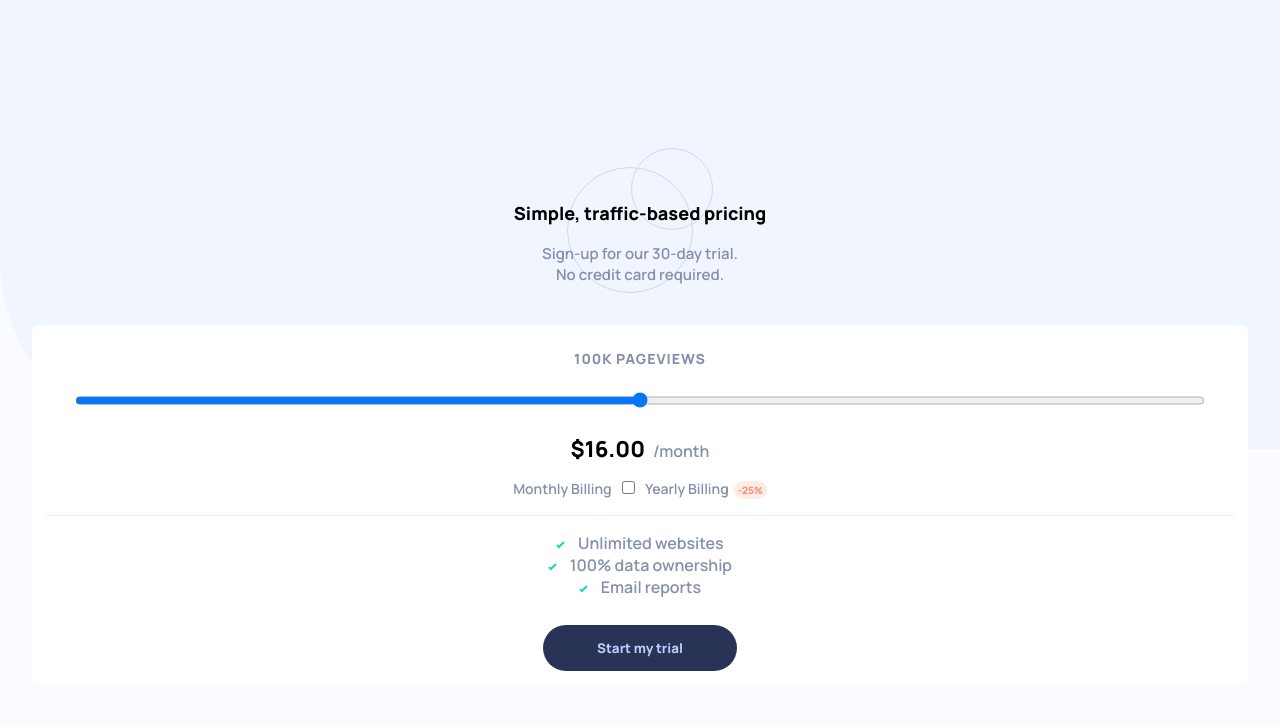
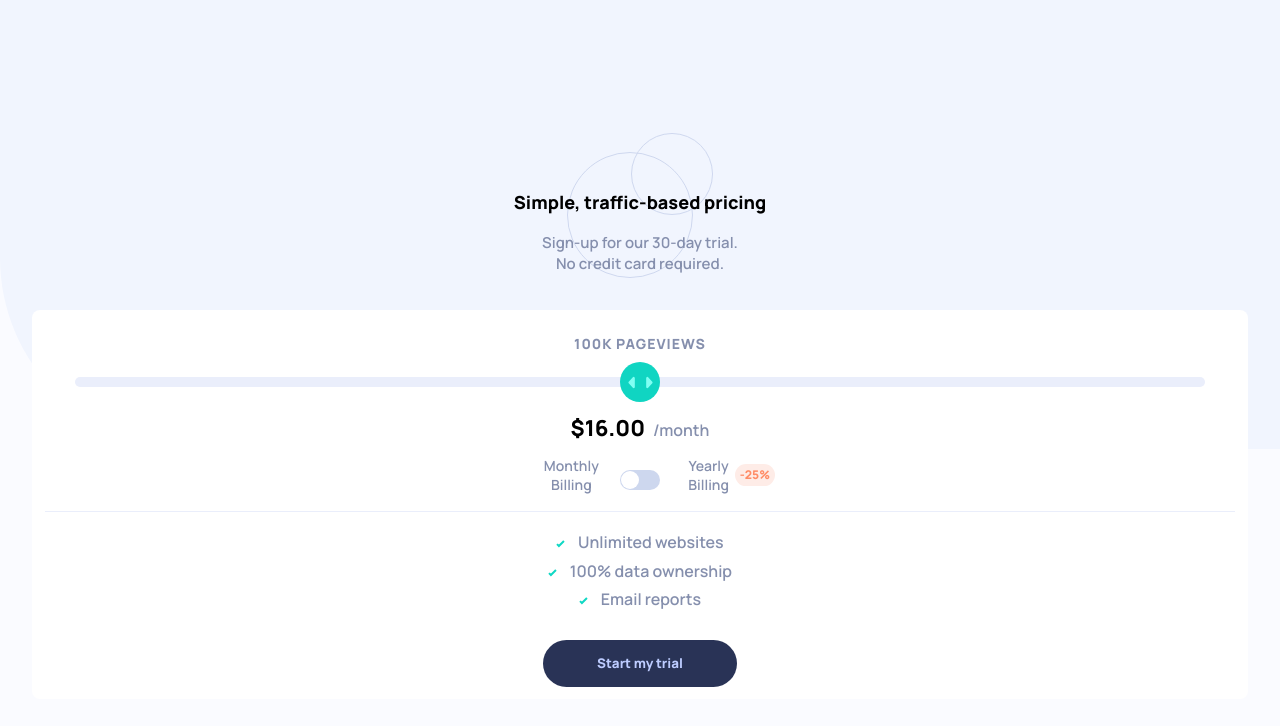
Before and after one commit to SquirrelloDev/frontendmentor-price-component, a plain HTML site: page index.html in a window 1280 px wide. Drawn offline with Linux system fonts and the light colour scheme; a script that the page names is missing.

Commit message:
Added custom slider and toggle button

```diff
--- a/index.html
+++ b/index.html
@@ -7,7 +7,7 @@
   <link rel="preconnect" href="https://fonts.gstatic.com" crossorigin>
   <link href="https://fonts.googleapis.com/css2?family=Manrope:wght@600;800&display=swap" rel="stylesheet">
   <link rel="stylesheet" href="./dist/css/main-min.css">
-  <link rel="icon" type="image/png" sizes="32x32" href="./images/favicon-32x32.png">
+  <link rel="icon" type="image/png" sizes="32x32" href="./src/img/favicon-32x32.png">
   <script src="./dist/main.min.js"></script>
   <title>Frontend Mentor | Interactive pricing component</title>
 </head>
@@ -27,7 +27,8 @@
         <p class="component__price"><span class="component__amount">$16.00</span><span class="component__month">/month</span></p>
         <div class="component__billing">
           <span class="component__billing component__billing--monthly">Monthly Billing</span>
-          <input type="checkbox" name="toggle" id="">
+          <input type="checkbox" name="toggle" id="toggle">
+          <label for="toggle" class="switch"></label>
           <span class="component__billing component__billing--yearly">Yearly Billing</span> <!--pseudo  25% discount-->
         </div>
         <hr class="component__divider">
--- /dev/null
+++ b/src/sass/components/_index.scss
@@ -0,0 +1,2 @@
+@forward './slider';
+@forward './toggle';
--- /dev/null
+++ b/src/sass/components/_slider.scss
@@ -0,0 +1,42 @@
+@use '../util/colors' as*;
+
+input[name=slider]
+{
+    -webkit-appearance: none;
+    padding: 1em 0;
+    width: 95%;
+    background: transparent;
+}
+input[name=slider]::-webkit-slider-thumb
+{
+    -webkit-appearance: none;
+}
+input[name=slider]::-ms-track
+{
+    width: 95%;
+    cursor: pointer;
+    background: transparent;
+    border-color: transparent;
+    color: transparent;
+}
+input[name=slider]::-webkit-slider-thumb
+{
+    -webkit-appearance: none;
+    margin-top: -15px;
+    background-color: $slider-bg;
+    background-image: url('../../../dist/img/icon-slider.svg');
+    background-size: 2.5rem;
+    background-repeat: no-repeat;
+    background-position: center;
+    width: 40px;
+    height: 40px;
+    border-radius: 50%;
+    cursor: pointer;
+}
+input[name=slider]::-webkit-slider-runnable-track {
+    width: 100%;
+    height: 10px;
+    cursor: pointer;
+    background-color: $empty-check;
+    border-radius: 30px;
+}
--- /dev/null
+++ b/src/sass/components/_toggle.scss
@@ -0,0 +1,36 @@
+@use '../util/colors' as *;
+.switch
+{
+    position: relative;
+    display: inline-block;
+    width: 40px;
+    height: 20px;
+    background-color: $full-check;
+    border-radius: 20px;
+}
+.switch::after
+{
+    content: '';
+    position: absolute;
+    top: 1px;
+    left: 1px;
+    width: 18px;
+    height: 18px;
+    background-color: $pricing;
+    transition: left .3s;
+    border-radius: 50%;
+}
+[name=toggle]:checked + .switch::after
+{
+    left: 20px;
+
+}
+[name=toggle]:checked + .switch
+{
+    background-color: $slider-bg;
+
+}
+[name=toggle]
+{
+    display: none;
+}
--- a/src/sass/main.scss
+++ b/src/sass/main.scss
@@ -1,5 +1,6 @@
 @use './util' as *;
 @use './base' as *;
+@use './components' as *;
 .wrapper
 {
     position: relative;
@@ -53,11 +54,7 @@
             letter-spacing: 1px;
             font-size: calc($intro - .1rem);
         }
-        input[name="slider"]
-        {
-            padding: 1em 0;
-            width: 95%;
-        }
+
         &__price
         {
             padding: 0.8em;
@@ -77,22 +74,32 @@
         {
             &--monthly
             {
-                padding: 0 0.5em;
+                display: inline-block;
+                text-align: center;
+                width: 7ch;
+                margin: 0 1em;
                 font-size: 1.4rem;
                 color: $text;
             }
             &--yearly
             {
-                padding: 0 0.5em;
+                position: relative;
+                display: inline-block;
+                text-align: center;
+                width: 7ch;
+                margin: 0 1em;
                 color: $text;
                 font-size: 1.4rem;
                 &::after
                 {
                     content: '-25%';
+                    position: absolute;
+                    top: 50%;
+                    transform: translateY(-50%);
                     padding: 0.2em 0.4em;
                     margin-left: 0.5em;
                     color: $discount;
-                    font-size: 1rem;
+                    font-size: 1.2rem;
                     font-weight: 800;
                     background-color: $discount-bg;
                     border-radius: 20px;
@@ -116,6 +123,7 @@
             align-items: center;
             &__perk
             {
+                margin: 0.2em 0;
                 text-align: center;
                 color: $text;
                 img
```
Also changed, not shown: dist/css/components/index-min.css (added), dist/css/components/slider-min.css (added), dist/css/main-min.css.
